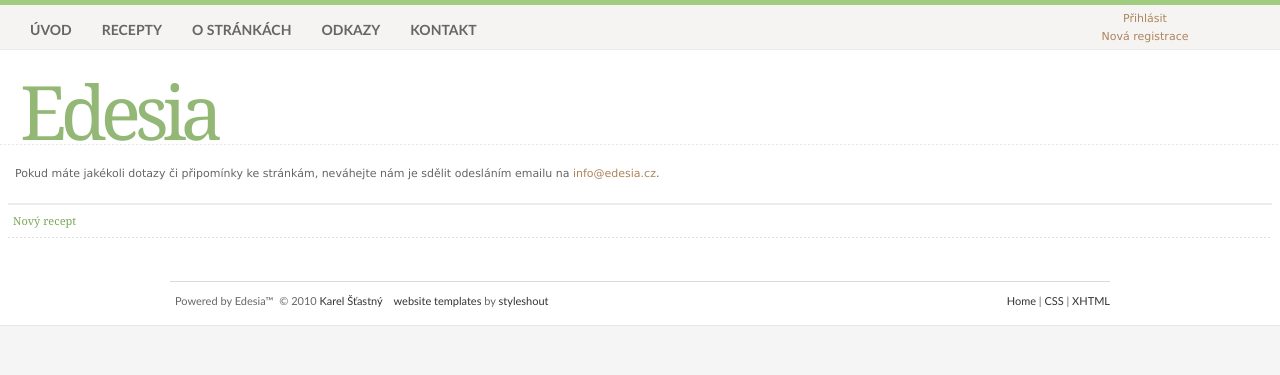
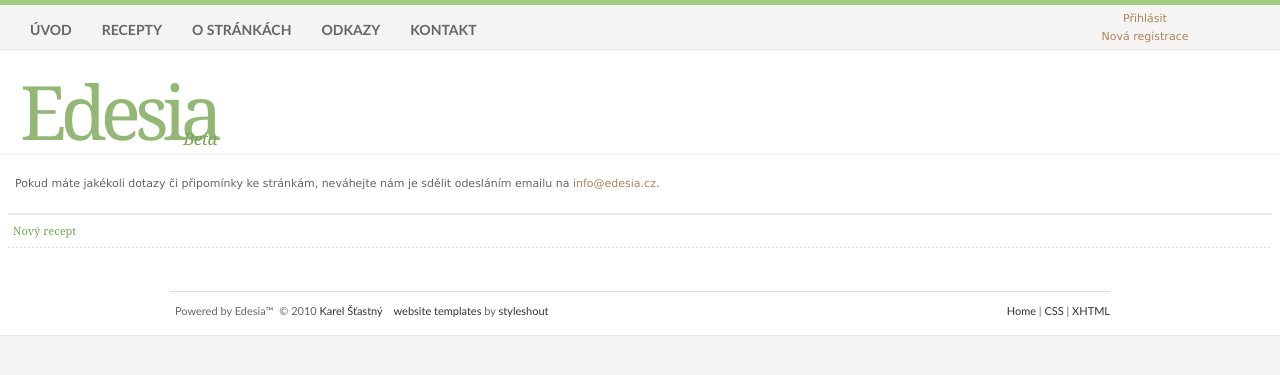
Before and after one commit to kstastny/edesia, a Django app: template templates/contact/contact.html in a window 1280 px wide. Shown: the top 375 px of the page. Run offline with Django 3.2, Linux system fonts and the light colour scheme; the template is opened without the code that fills it, so the values that code supplies are empty; parts of the project's set-up code (start-up, migrations or seed data) failed here and were passed over; some libraries are stand-ins or nearby versions.

Commit message:
Added label BETA

```diff
--- a/site_media/css/KeepItSimple.css
+++ b/site_media/css/KeepItSimple.css
@@ -210,7 +210,7 @@ input.button {
 	position: relative;
 	margin: 0 auto;
 	background: url(../images/border.gif) repeat-x left bottom;
-	height: 145px;
+	height: 155px;
 }
 #header h1#logo-text { margin: 0; padding: 0; }
 #header h1#logo-text a {
@@ -238,7 +238,7 @@ input.button {
 	width: 400px;
 
 	/* change the values of top and left to adjust the position */
-	top: 175px; left: 110px;
+	top: 125px; left: 0px;
 }
 #header #header-image {
 	position: absolute;
--- a/templates/core/base.html
+++ b/templates/core/base.html
@@ -18,7 +18,7 @@
 	<div id="header-wrap"><div id="header" class="container_16">
         {% block logo %}
         <h1 id="logo-text"><a href="{% url home %}" title="">Edesia</a></h1>
-        {# <p id="intro">Put your favorite slogan here...</p> #}
+        <p id="intro">Beta</p> {# TODO fill some motto #}
         {% endblock logo %}
 
         {% block login_info %}
```
